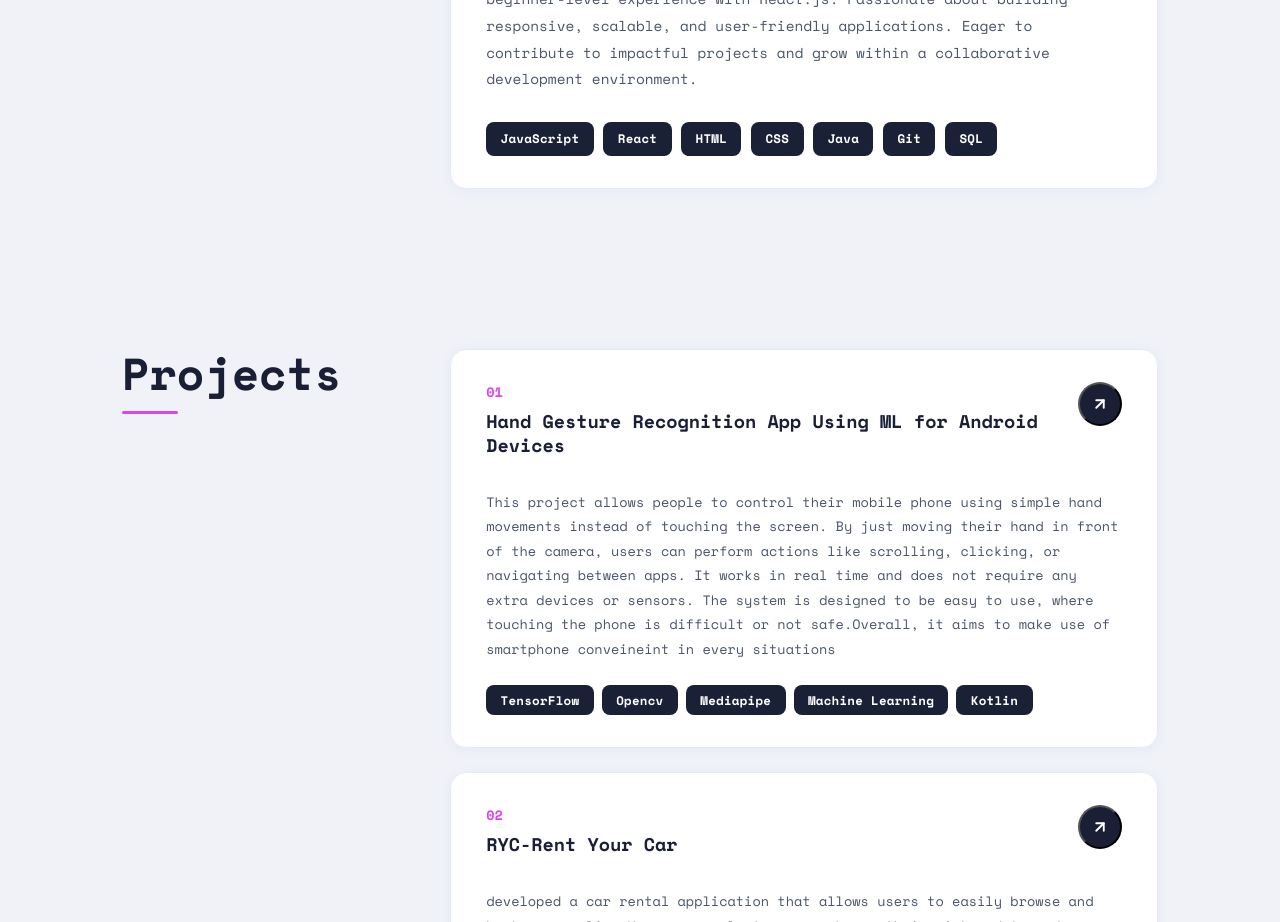
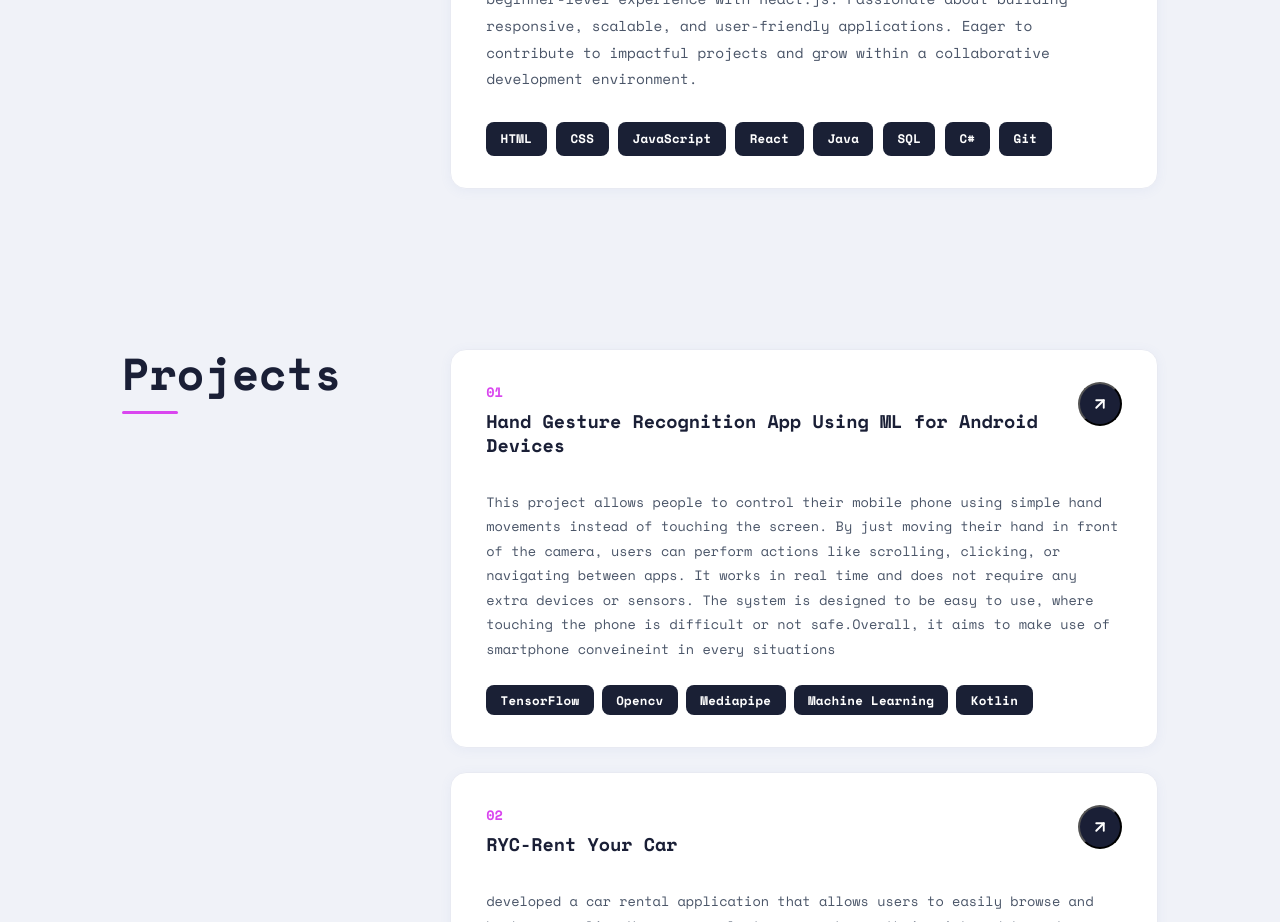
Before and after one commit to gigfrggew/MyPortfolio, a React (Vite) app: page / in a window 1280 px wide. Shown: the part 980-1902 px from the top of the page. Built offline with nearby package versions, Linux system fonts and the light colour scheme.

Commit message:
portfolio updated with latest commit

```diff
--- a/src/components/About.jsx
+++ b/src/components/About.jsx
@@ -1,6 +1,6 @@
 import React, { useEffect, useRef } from 'react';
 
-const skills = ['JavaScript', 'React', 'HTML', 'CSS', 'Java', 'Git', 'SQL'];
+const skills = ['HTML','CSS','JavaScript','React','Java','SQL','C#','Git'];
 
 const About = () => {
   const ref = useRef(null);
```
